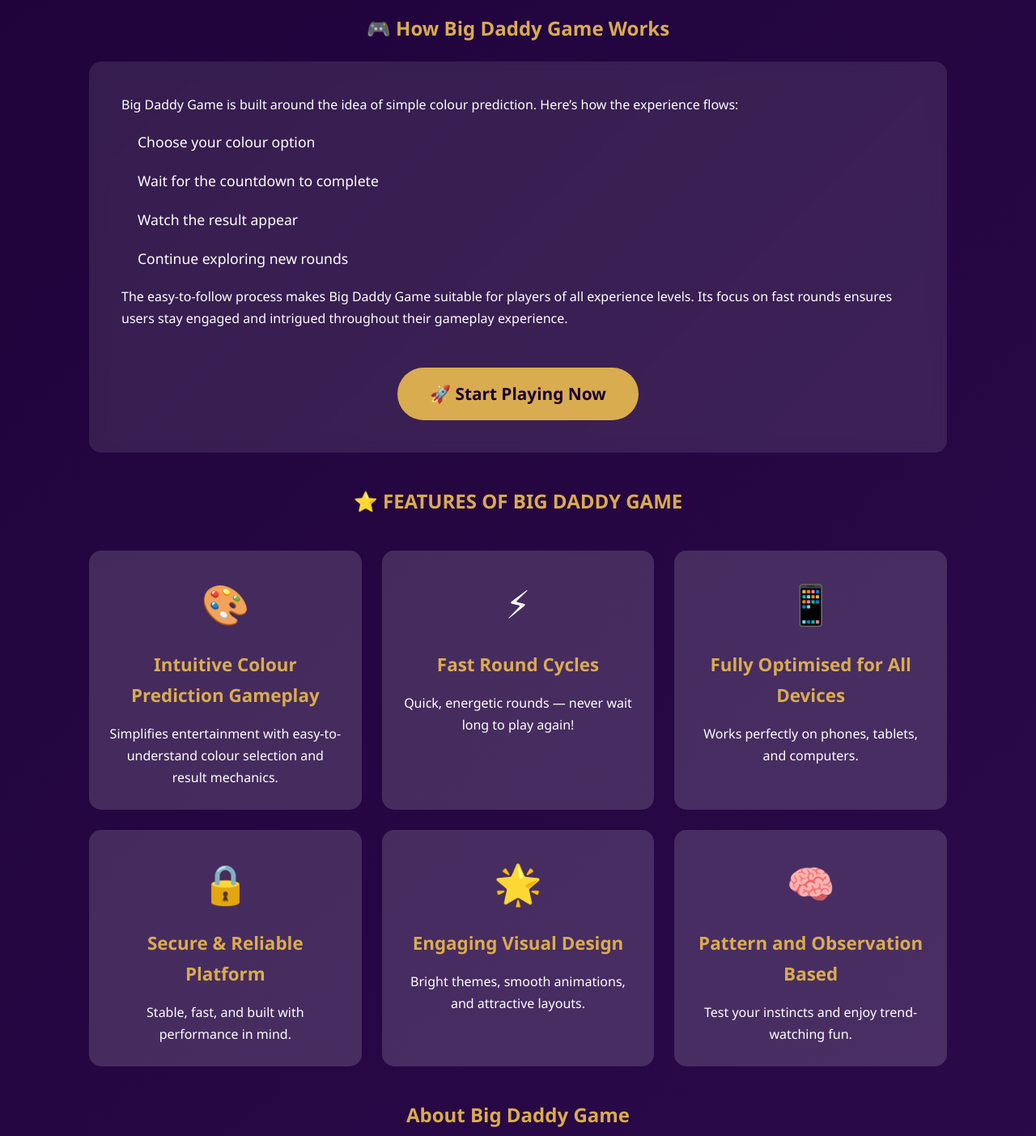
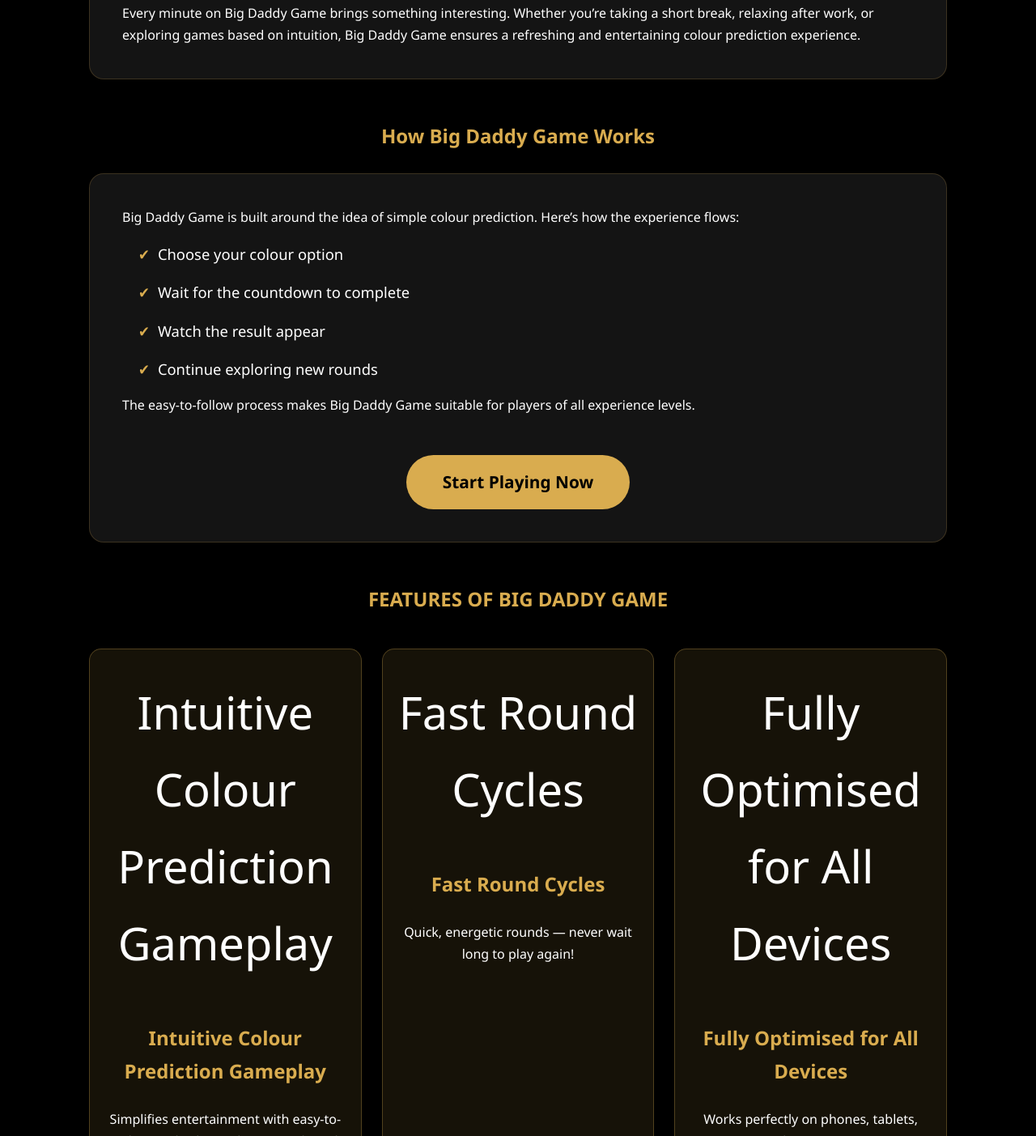
Before and after one commit to BigDaddyGameid/Bigdaddygame, a plain HTML site: page index.html in a window 1280 px wide. Shown: the part 1397-2800 px from the top of the page at 81% size. Drawn offline with Linux system fonts and the light colour scheme.

Commit message:
Update index.html

```diff
--- a/index.html
+++ b/index.html
@@ -3,7 +3,7 @@
 <head>
   <meta charset="UTF-8">
   <meta name="viewport" content="width=device-width, initial-scale=1.0">
-  <title>Big Daddy Game - Colour Prediction Entertainment</title>
+  <title>Big Daddy Game - Colour Prediction</title>
   <style>
     * {
       margin: 0;
@@ -13,8 +13,8 @@
     }
 
     body {
-      background: linear-gradient(135deg, #1a0033, #2d0b4d);
-      color: #fff;
+      background: #000000;               /* Pure Black Background */
+      color: #ffffff;
       line-height: 1.7;
     }
 
@@ -26,10 +26,10 @@
 
     header {
       text-align: center;
-      padding: 60px 20px;
+      padding: 80px 20px;
       background: url('https://images.unsplash.com/photo-1617791160505-6f00504e3519?w=1200&q=80') center/cover no-repeat;
       border-radius: 20px;
-      margin-bottom: 40px;
+      margin-bottom: 50px;
       position: relative;
     }
 
@@ -37,21 +37,21 @@
       content: '';
       position: absolute;
       top: 0; left: 0; right: 0; bottom: 0;
-      background: rgba(0,0,0,0.6);
+      background: rgba(0, 0, 0, 0.75);
       border-radius: 20px;
     }
 
     header h1 {
-      font-size: 3.5rem;
+      font-size: 3.8rem;
       color: #d9ac4f;
       position: relative;
       z-index: 2;
     }
 
     header p {
-      font-size: 1.3rem;
+      font-size: 1.4rem;
       max-width: 800px;
-      margin: 20YHpx auto;
+      margin: 20px auto;
       position: relative;
       z-index: 2;
     }
@@ -59,35 +59,45 @@
     .btn-primary {
       display: inline-block;
       background: #d9ac4f;
-      color: #1a0033;
-      padding: 15px 40px;
+      color: #000;
+      padding: 16px 45px;
       font-size: 1.3rem;
       font-weight: bold;
       border-radius: 50px;
       text-decoration: none;
       margin-top: 20px;
-      transition: 0.3s;
+      transition: all 0.3s;
       position: relative;
       z-index: 2;
     }
 
     .btn-primary:hover {
       background: #f0c97a;
-      transform: scale(1.05);
+      transform: scale(1.08);
+      box-shadow: 0 10px 20px rgba(217, 172, 79, 0.4);
     }
 
-    h2, h3 {
+    h2 {
       color: #d9ac4f;
-      margin: 40px 0 20px;
+      margin: 50px 0 25px;
       text-align: center;
+      font-weight: 700;
+    }
+
+       h3 {
+      color: #d9ac4f;
+      margin: 50px 0 25px;
+      text-align: center;
+      font-weight: 600;
+     font-size: 24px;
     }
 
     section {
-      background: rgba(255, 255, 255, 0.1);
+      background: rgba(255, 255, 255, 0.08);
       padding: 40px;
-      border-radius: 15px;
-      margin-bottom: 30px;
-      backdrop-filter: blur(10px);
+      border-radius: 18px;
+      margin-bottom: 35px;
+      border: 1px solid rgba(217, 172, 79, 0.2);
     }
 
     ul {
@@ -96,13 +106,17 @@
     }
 
     li {
-      margin: 18px 0;
+      margin: 16px 0;
       padding-left: 10px;
-      font-size: 1.1rem;
+      font-size: 1.15rem;
+      position: relative;
     }
 
-    li strong {
+    li::before {
+      content: "✔";
       color: #d9ac4f;
+      font-weight: bold;
+      margin-right: 10px;
     }
 
     .features {
@@ -113,39 +127,37 @@
     }
 
     .feature-item {
-      background: rgba(255,255,255,0.15);
-      padding: 25px;
+      background: rgba(217, 172, 79, 0.1);
+      padding: 30px 20px;
       border-radius: 15px;
       text-align: center;
-      transition: 0.3s;
+      border: 1px solid rgba(217, 172, 79, 0.3);
+      transition: 0.4s;
     }
 
     .feature-item:hover {
-      transform: translateY(-10px);
       background: rgba(217, 172, 79, 0.2);
-    }
-
-    .feature-item h3 {
-      font-size: 1.4rem;
-      margin: 15px 0;
+      transform: translateY(-12px);
+      border-color: #d9ac4f;
     }
 
     .emoji {
-      font-size: 3rem;
-      margin-bottom: 10px;
+      font-size: 3.5rem;
+      margin-bottom: 15px;
     }
 
     footer {
       text-align: center;
-      padding: 50px 20px;
-      background: rgba(0,0,0,0.5);
-      margin-top: 50px;
-      border-radius: 15px;
+      padding: 60px 20px;
+      background: rgba(0, 0, 0, 0.8);
+      margin-top: 70px;
+      border-top: 2px solid #d9ac4f;
     }
 
     @media (max-width: 768px) {
-      header h1 { font-size: 2.5rem; }
-      .btn-primary { padding: 12px 30px; font-size: 1.1rem; }
+      header h1 { font-size: 2.8rem; }
+      .btn-primary { padding: 14px 35px; font-size: 1.2rem; }
+      section { padding: 30px 20px; }
     }
   </style>
 </head>
@@ -153,21 +165,24 @@
 
   <div class="container">
 
+    <!-- Header -->
     <header>
       <h1>Welcome to Big Daddy Game</h1>
       <p>Your Colour Prediction Entertainment Zone</p>
-      <a href="#" class="btn-primary">Big daddy game login </a>
+
     </header>
 
+    <!-- Main Content -->
     <section>
       <p>Big Daddy Game is a fun, fast-paced, and interactive colour prediction platform created for users who enjoy light, instinct-based gameplay. Designed with simplicity, speed, and entertainment in mind, Big Daddy Game offers a refreshing digital experience where players can explore colourful challenges, test their intuition, and enjoy a visually rich interface.</p>
       <br>
       <p>From beginners exploring colour prediction for the first time to regular players who enjoy quick and engaging challenges, Big Daddy Game provides a stable, user-friendly environment ideal for everyone. Our platform is built around vibrant visuals, fast loading times, and clean navigation, ensuring every user enjoys a smooth and satisfying experience.</p>
       <br>
+       <a href="#" class="btn-primary">Big daddy game login</a>
       <p>At Big Daddy Game, we believe entertainment should be simple but engaging. That’s why we’ve created a colour prediction game that brings excitement to every round. Pick your preferred colour, follow the patterns, and dive into an entertaining world of prediction-based fun.</p>
     </section>
 
-    <h2>🌈 Why Big Daddy Game Stands Out</h2>
+    <h2>Why Big Daddy Game Stands Out</h2>
     <section>
       <p>Big Daddy Game has quickly become a popular choice for colour prediction enthusiasts thanks to its clean design, flexibility, and exciting gameplay mechanics. With our platform, users can enjoy:</p>
       <ul>
@@ -178,10 +193,10 @@
         <li>Vibrant colours and dynamic animations</li>
         <li>Easy access anytime, anywhere</li>
       </ul>
-      <p style="margin-top:20px;">Every minute on Big Daddy Game brings something interesting. Whether you’re taking a short break, relaxing after work, or exploring games based on intuition, Big Daddy Game ensures a refreshing and entertaining colour prediction experience.</p>
+      <p style="margin-top:25px;">Every minute on Big Daddy Game brings something interesting. Whether you’re taking a short break, relaxing after work, or exploring games based on intuition, Big Daddy Game ensures a refreshing and entertaining colour prediction experience.</p>
     </section>
 
-    <h2>🎮 How Big Daddy Game Works</h2>
+    <h2>How Big Daddy Game Works</h2>
     <section>
       <p>Big Daddy Game is built around the idea of simple colour prediction. Here’s how the experience flows:</p>
       <ul>
@@ -190,44 +205,44 @@
         <li>Watch the result appear</li>
         <li>Continue exploring new rounds</li>
       </ul>
-      <p>The easy-to-follow process makes Big Daddy Game suitable for players of all experience levels. Its focus on fast rounds ensures users stay engaged and intrigued throughout their gameplay experience.</p>
+      <p>The easy-to-follow process makes Big Daddy Game suitable for players of all experience levels.</p>
       <br>
       <div style="text-align:center;">
-        <a href="#" class="btn-primary">🚀 Start Playing Now</a>
+        <a href="#" class="btn-primary">Start Playing Now</a>
       </div>
     </section>
 
-    <h2>⭐ FEATURES OF BIG DADDY GAME</h2>
+    <h2>FEATURES OF BIG DADDY GAME</h2>
     <div class="features">
       <div class="feature-item">
-        <div class="emoji">🎨</div>
+        <div class="emoji">Intuitive Colour Prediction Gameplay</div>
         <h3>Intuitive Colour Prediction Gameplay</h3>
         <p>Simplifies entertainment with easy-to-understand colour selection and result mechanics.</p>
       </div>
       <div class="feature-item">
-        <div class="emoji">⚡</div>
+        <div class="emoji">Fast Round Cycles</div>
         <h3>Fast Round Cycles</h3>
         <p>Quick, energetic rounds — never wait long to play again!</p>
       </div>
       <div class="feature-item">
-        <div class="emoji">📱</div>
+        <div class="emoji">Fully Optimised for All Devices</div>
         <h3>Fully Optimised for All Devices</h3>
         <p>Works perfectly on phones, tablets, and computers.</p>
       </div>
       <div class="feature-item">
-        <div class="emoji">🔒</div>
+        <div class="emoji">Secure & Reliable Platform</div>
         <h3>Secure & Reliable Platform</h3>
         <p>Stable, fast, and built with performance in mind.</p>
       </div>
       <div class="feature-item">
-        <div class="emoji">🌟</div>
+        <div class="emoji">Engaging Visual Design</div>
         <h3>Engaging Visual Design</h3>
         <p>Bright themes, smooth animations, and attractive layouts.</p>
       </div>
       <div class="feature-item">
-        <div class="emoji">🧠</div>
+        <div class="emoji">Pattern and Observation Based</div>
         <h3>Pattern and Observation Based</h3>
-        <p>Test your instincts and enjoy trend-watching fun.</pN>
+        <p>Test your instincts and enjoy trend-watching fun.</p>
       </div>
     </div>
 
@@ -242,13 +257,13 @@
       <p>Join thousands who enjoy colour-based games every day. Your entertainment is just one tap away!</p>
       <br>
       <div style="text-align:center;">
-        <a href="#" class="btn-primary">Join Big Daddy Game Now 🎉</a>
+        <a href="#" class="btn-primary">Join Big Daddy Game Now</a>
       </div>
     </section>
 
     <footer>
       <p>&copy; 2025 Big Daddy Game – Your Ultimate Colour Prediction Zone</p>
-      <p>Made with 🌈 and excitement</p>
+      <p>Made with passion and excitement</p>
     </footer>
 
   </div>
```
